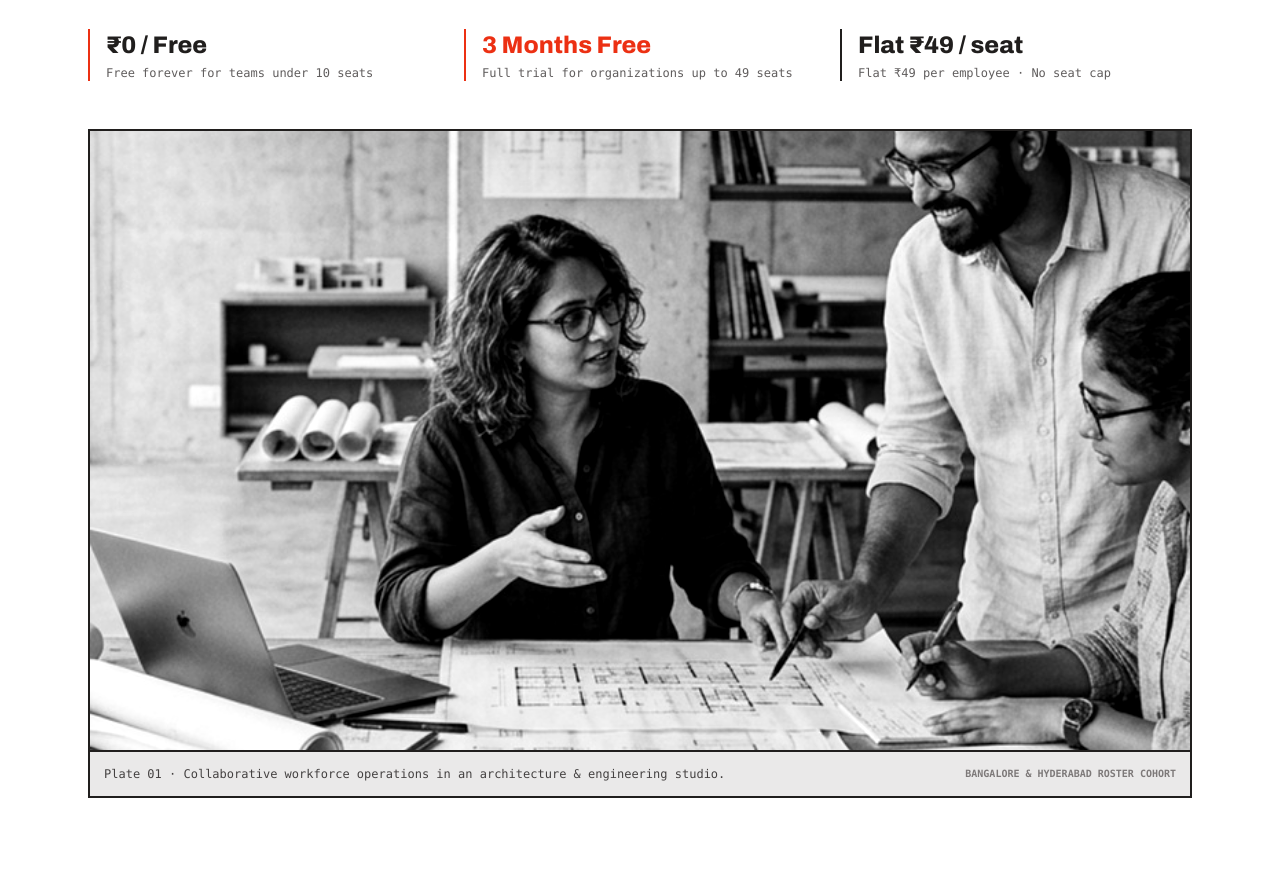
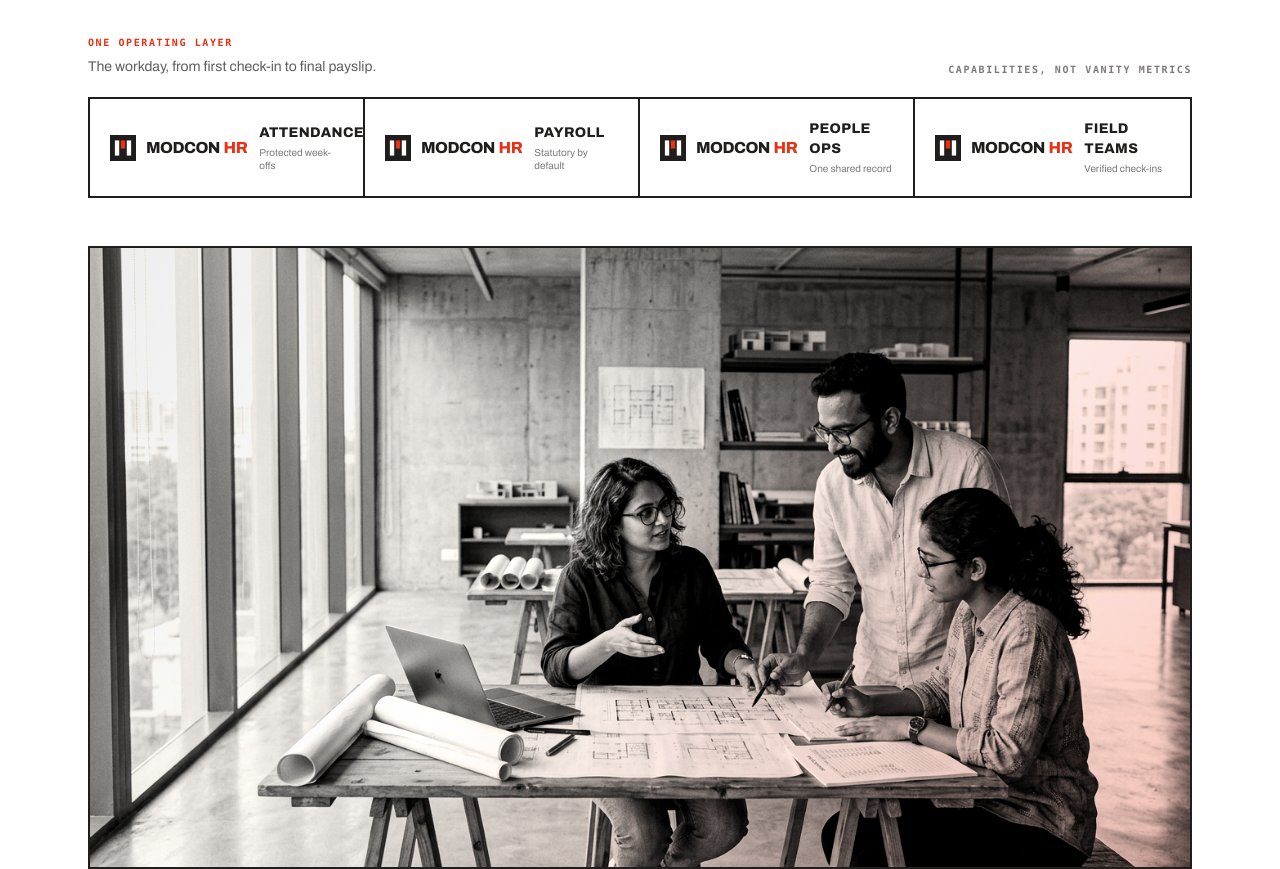
Before and after one commit to sumanthrb94-sudo/Modcon-HR, a React (Vite) app: page /landing in a window 1280 px wide. Shown: the part 640-1509 px from the top of the page. Built offline with nearby package versions, Linux system fonts and the light colour scheme; no server answers.

Commit message:
Refresh landing page visual system

```diff
--- a/src/index.css
+++ b/src/index.css
@@ -99,6 +99,30 @@
   .grayscale-photo {
     filter: grayscale(1) contrast(1.08);
   }
+
+  /* Landing photography keeps the editorial restraint, but lets skin, paper,
+     and red signal details breathe instead of flattening every image to B&W. */
+  .landing-image-frame {
+    isolation: isolate;
+  }
+  .landing-image-frame::after {
+    content: '';
+    position: absolute;
+    inset: 0;
+    pointer-events: none;
+    z-index: 1;
+    background: linear-gradient(125deg, rgb(32 30 29 / 0.08), transparent 44%, rgb(236 48 19 / 0.26));
+    mix-blend-mode: multiply;
+  }
+  .landing-photo {
+    filter: saturate(0.82) sepia(0.08) contrast(1.07);
+    transform: scale(1.015);
+    transition: transform 500ms cubic-bezier(0.2, 0.9, 0.2, 1), filter 300ms ease;
+  }
+  .landing-image-frame:hover .landing-photo {
+    filter: saturate(1) sepia(0.04) contrast(1.08);
+    transform: scale(1.04);
+  }
 }
 
 /* Custom scrollbar — squared off, in the ink ramp. */
--- a/src/pages/landing/index.tsx
+++ b/src/pages/landing/index.tsx
@@ -15,7 +15,7 @@ import {
   Loader2,
   CheckCircle2,
 } from 'lucide-react';
-import { BrandLockup } from '@/components/ui';
+import { BrandLockup, BrandMark } from '@/components/ui';
 import { submitDemoRequest, getWhatsAppDemoLink } from '@/lib/demoRequests';
 import { useAuth } from '@/lib/auth';
 
@@ -312,11 +312,11 @@ export function LandingPage() {
 
             {/* Mobile clean image stamp */}
             <div className="sm:hidden mt-6 border-2 border-ink-900 overflow-hidden">
-              <div className="aspect-[16/9] w-full bg-ink-200">
+              <div className="landing-image-frame aspect-[16/9] w-full bg-ink-200">
                 <img
                   src={heroMobileImg}
                   alt="Workforce operations"
-                  className="w-full h-full object-cover grayscale-photo"
+                  className="landing-photo w-full h-full object-cover"
                   loading="eager"
                   onError={(e) => {
                     e.currentTarget.src = '/images/hero_mobile.jpg';
@@ -326,31 +326,42 @@ export function LandingPage() {
             </div>
           </div>
 
-          {/* 3 Metric Pillars */}
-          <div className="mt-12 pt-8 border-t border-ink-200 grid grid-cols-1 sm:grid-cols-3 gap-6 font-mono">
-            <div className="border-l-2 border-brand-600 pl-4">
-              <div className="text-2xl font-extrabold text-ink-900 font-display">₹0 / Free</div>
-              <div className="text-xs text-ink-600 mt-1">Free forever for teams under 10 seats</div>
+          {/* Logo-led capability proof — no vanity counters */}
+          <div className="mt-12 pt-8 border-t border-ink-200">
+            <div className="flex flex-col sm:flex-row sm:items-end justify-between gap-3 mb-5">
+              <div>
+                <span className="font-mono text-[10px] font-bold uppercase tracking-[0.16em] text-brand-600">One operating layer</span>
+                <p className="mt-1 text-sm text-ink-600">The workday, from first check-in to final payslip.</p>
+              </div>
+              <span className="font-mono text-[10px] font-bold uppercase tracking-[0.16em] text-ink-500">Capabilities, not vanity metrics</span>
             </div>
-            <div className="border-l-2 border-brand-600 pl-4">
-              <div className="text-2xl font-extrabold text-brand-600 font-display">3 Months Free</div>
-              <div className="text-xs text-ink-600 mt-1">Full trial for organizations up to 49 seats</div>
-            </div>
-            <div className="border-l-2 border-ink-900 pl-4">
-              <div className="text-2xl font-extrabold text-ink-900 font-display">Flat ₹49 / seat</div>
-              <div className="text-xs text-ink-600 mt-1">Flat ₹49 per employee · No seat cap</div>
+            <div className="grid grid-cols-2 lg:grid-cols-4 border-2 border-ink-900 bg-white">
+              {[
+                ['Attendance', 'Protected week-offs'],
+                ['Payroll', 'Statutory by default'],
+                ['People Ops', 'One shared record'],
+                ['Field Teams', 'Verified check-ins'],
+              ].map(([label, detail], index) => (
+                <div key={label} className={`group flex items-center gap-3 p-4 sm:p-5 ${index < 3 ? 'border-b-2 lg:border-b-0 lg:border-r-2 border-ink-900' : 'border-b-2 lg:border-b-0 border-ink-900'} ${index === 1 ? 'border-r-2' : ''} ${index === 2 ? 'lg:border-r-2' : ''}`}>
+                  <BrandLockup size={26} className="transition-transform duration-200 group-hover:-translate-y-0.5" />
+                  <div className="min-w-0">
+                    <div className="font-display text-xs sm:text-sm font-extrabold uppercase tracking-wide text-ink-900">{label}</div>
+                    <div className="mt-1 text-[10px] leading-tight text-ink-500">{detail}</div>
+                  </div>
+                </div>
+              ))}
             </div>
           </div>
 
           {/* Figure 01: Hero High-Resolution Authentic Editorial Photograph with Responsive Mobile Crop */}
           <div className="mt-12 border-2 border-ink-900 bg-white">
-            <div className="relative aspect-[4/3] sm:aspect-[16/9] w-full overflow-hidden bg-ink-200">
+            <div className="landing-image-frame relative aspect-[4/3] sm:aspect-[16/9] w-full overflow-hidden bg-ink-200">
               <picture>
                 <source media="(max-width: 640px)" srcSet={heroMobileImg} />
                 <img
                   src={heroEditorialImg}
                   alt="Architecture and engineering workforce collaborating with Modcon HR in Bangalore studio"
-                  className="w-full h-full object-cover grayscale-photo"
+                  className="landing-photo w-full h-full object-cover"
                   loading="eager"
                   onError={(e) => {
                     e.currentTarget.src = '/images/hero_editorial.jpg';
@@ -359,8 +370,8 @@ export function LandingPage() {
               </picture>
             </div>
             <div className="p-3.5 bg-ink-100 border-t-2 border-ink-900 flex flex-col sm:flex-row items-start sm:items-center justify-between text-xs font-mono text-ink-700 gap-1.5">
-              <span>Plate 01 · Collaborative workforce operations in an architecture & engineering studio.</span>
-              <span className="text-ink-500 font-bold uppercase text-[10px]">Bangalore & Hyderabad Roster Cohort</span>
+              <span className="flex items-center gap-2"><BrandMark size={16} /> Editorial field note · Collaborative workforce operations in an architecture &amp; engineering studio.</span>
+              <span className="text-ink-500 font-bold uppercase text-[10px]">Built for Bangalore &amp; Hyderabad teams</span>
             </div>
           </div>
         </div>
@@ -385,16 +396,16 @@ export function LandingPage() {
             </div>
 
             <div className="grid grid-cols-1 lg:grid-cols-12 gap-8 items-start">
-              {/* Left Column: Authentic Editorial Plate 02 & Direct Contacts */}
+              {/* Left Column: Editorial operations image & direct contacts */}
               <div className="lg:col-span-5 space-y-6">
                 <div className="border-2 border-ink-900 bg-white">
-                  <div className="relative aspect-[4/3] w-full overflow-hidden bg-ink-200">
+                  <div className="landing-image-frame relative aspect-[4/3] w-full overflow-hidden bg-ink-200">
                     <picture>
                       <source media="(max-width: 640px)" srcSet={payrollAuditImg} />
                       <img
                         src={operationsDirectorImg}
                         alt="Operations Director reviewing personnel rosters"
-                        className="w-full h-full object-cover grayscale-photo"
+                        className="landing-photo w-full h-full object-cover"
                         loading="lazy"
                         onError={(e) => {
                           e.currentTarget.src = '/images/operations_director.jpg';
@@ -403,7 +414,7 @@ export function LandingPage() {
                     </picture>
                   </div>
                   <div className="p-3 bg-ink-100 border-t-2 border-ink-900 text-[11px] font-mono text-ink-700">
-                    Plate 04 · People operations and payroll administration at Hyderabad design firm.
+                    <span className="flex items-center gap-2"><BrandMark size={16} /> People operations and payroll administration at a Hyderabad design firm.</span>
                   </div>
                 </div>
 
@@ -696,11 +707,11 @@ export function LandingPage() {
 
           {/* Single Photographic Plate — Payroll & Compliance Desk */}
           <div className="mt-12 border-2 border-ink-900 bg-white">
-            <div className="relative aspect-[16/9] sm:aspect-[21/9] w-full overflow-hidden bg-ink-200">
+            <div className="landing-image-frame relative aspect-[16/9] sm:aspect-[21/9] w-full overflow-hidden bg-ink-200">
               <img
                 src={payrollAuditImg}
                 alt="Payroll audit and statutory compliance review at operations desk"
-                className="w-full h-full object-cover grayscale-photo"
+                className="landing-photo w-full h-full object-cover"
                 loading="lazy"
                 onError={(e) => {
                   e.currentTarget.src = '/images/payroll_audit.jpg';
@@ -708,8 +719,8 @@ export function LandingPage() {
               />
             </div>
             <div className="p-3.5 bg-ink-100 border-t-2 border-ink-900 text-xs font-mono text-ink-700 flex flex-col sm:flex-row items-start sm:items-center justify-between gap-1">
-              <span className="font-bold text-ink-900">Plate 02 · Payroll &amp; Statutory Compliance Desk</span>
-              <span className="text-ink-500 uppercase text-[10px] font-bold">Hyderabad Operations Cohort</span>
+              <span className="font-bold text-ink-900 flex items-center gap-2"><BrandMark size={16} /> Payroll &amp; statutory compliance desk</span>
+              <span className="text-ink-500 uppercase text-[10px] font-bold">Designed for real operations</span>
             </div>
           </div>
         </div>
```
Also changed, not shown: 1 other file (tests, documents, lock files or other folders).
